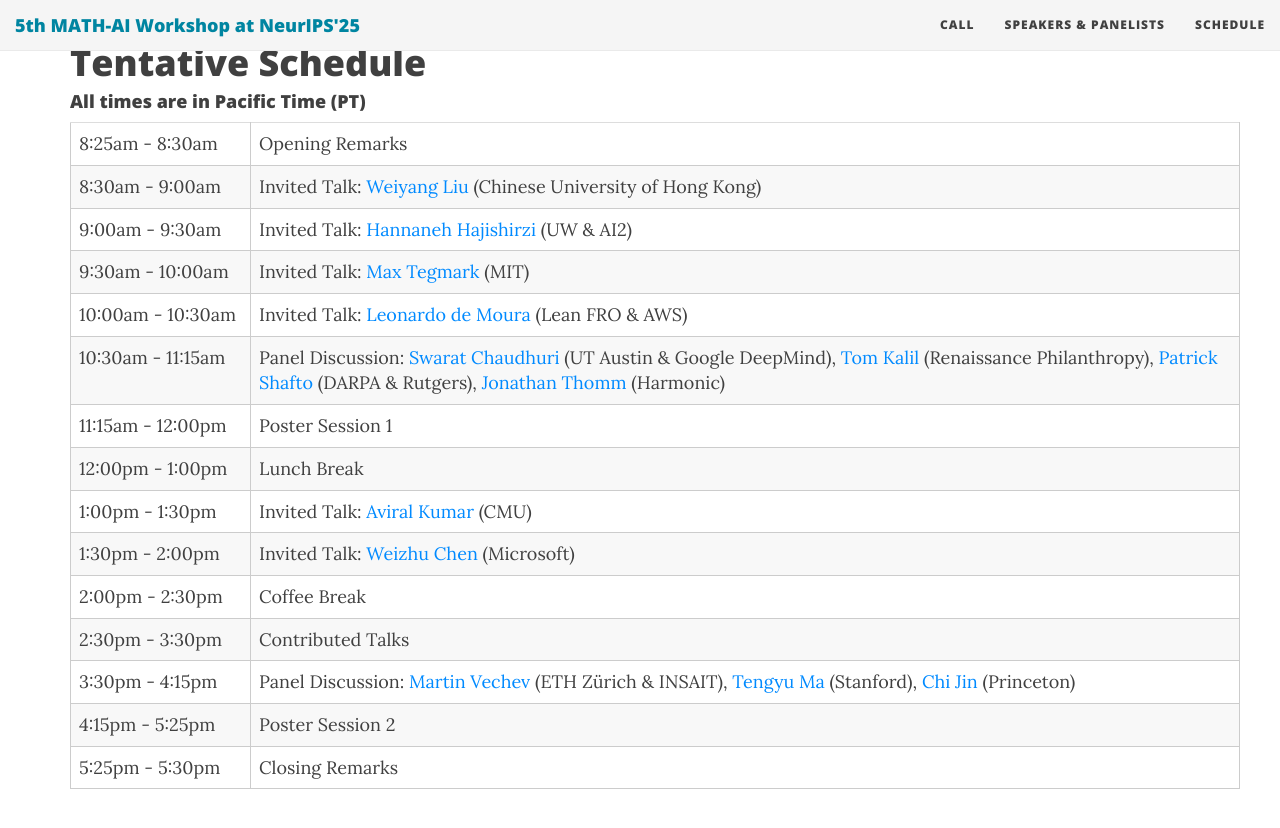
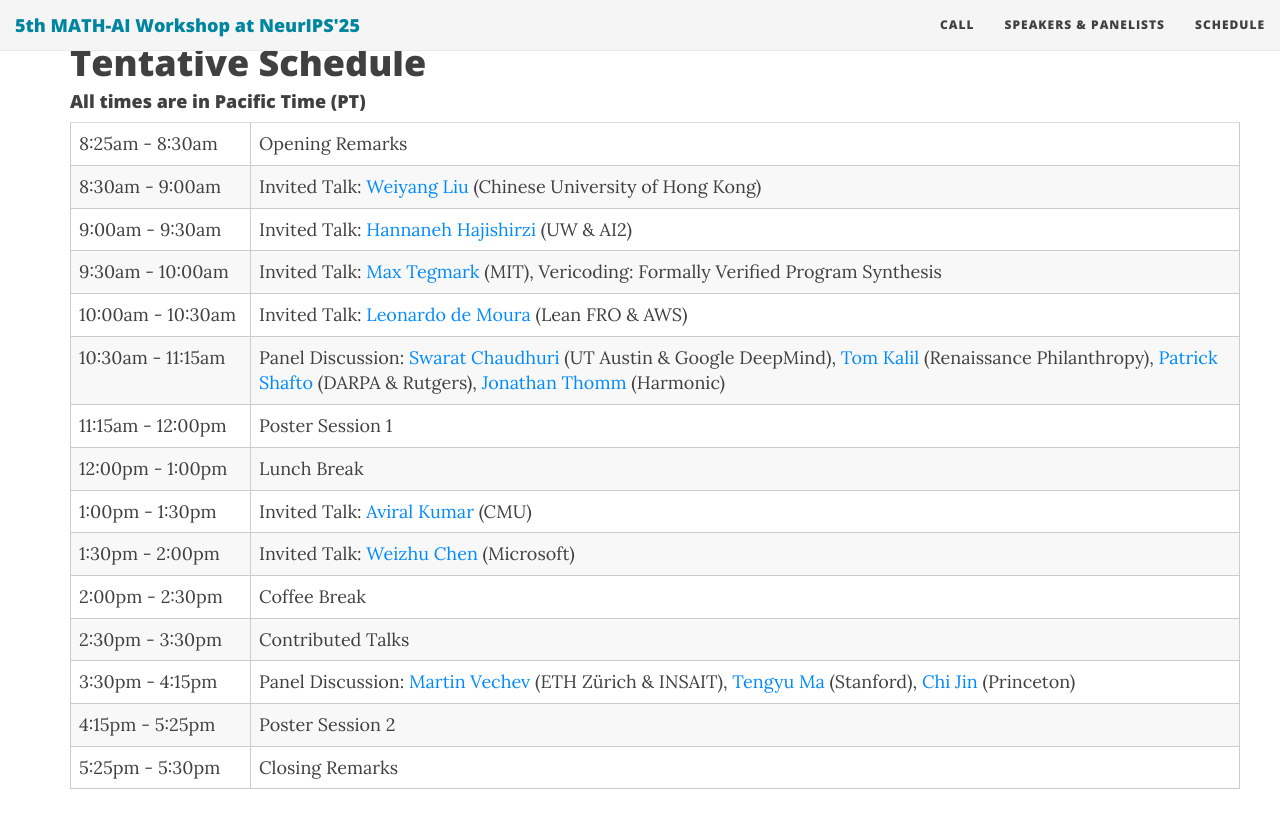
Before and after one commit to mathai2025/mathai2025.github.io, a Jekyll site: the page built from schedule.md, in a window 1280 px wide and 900 px high, scrolled down 356 px. Shown: the top 828 px of the window. Built offline with Jekyll 4.4.1, drawn with Linux system fonts in a browser that asks for light colours; nearby versions of some CDN libraries.

Commit message:
Update schedule.md

```diff
--- a/schedule.md
+++ b/schedule.md
@@ -32,7 +32,7 @@ use-site-title: true
       </tr>
       <tr>
         <td style="width: 180px;">9:30am - 10:00am</td>
-        <td>Invited Talk: <a href="https://physics.mit.edu/faculty/max-tegmark/" target="_blank">Max Tegmark</a> (MIT)</td>
+        <td>Invited Talk: <a href="https://physics.mit.edu/faculty/max-tegmark/" target="_blank">Max Tegmark</a> (MIT), Vericoding: Formally Verified Program Synthesis</td>
       </tr>
       <tr>
         <td style="width: 180px;">10:00am - 10:30am</td>
```
